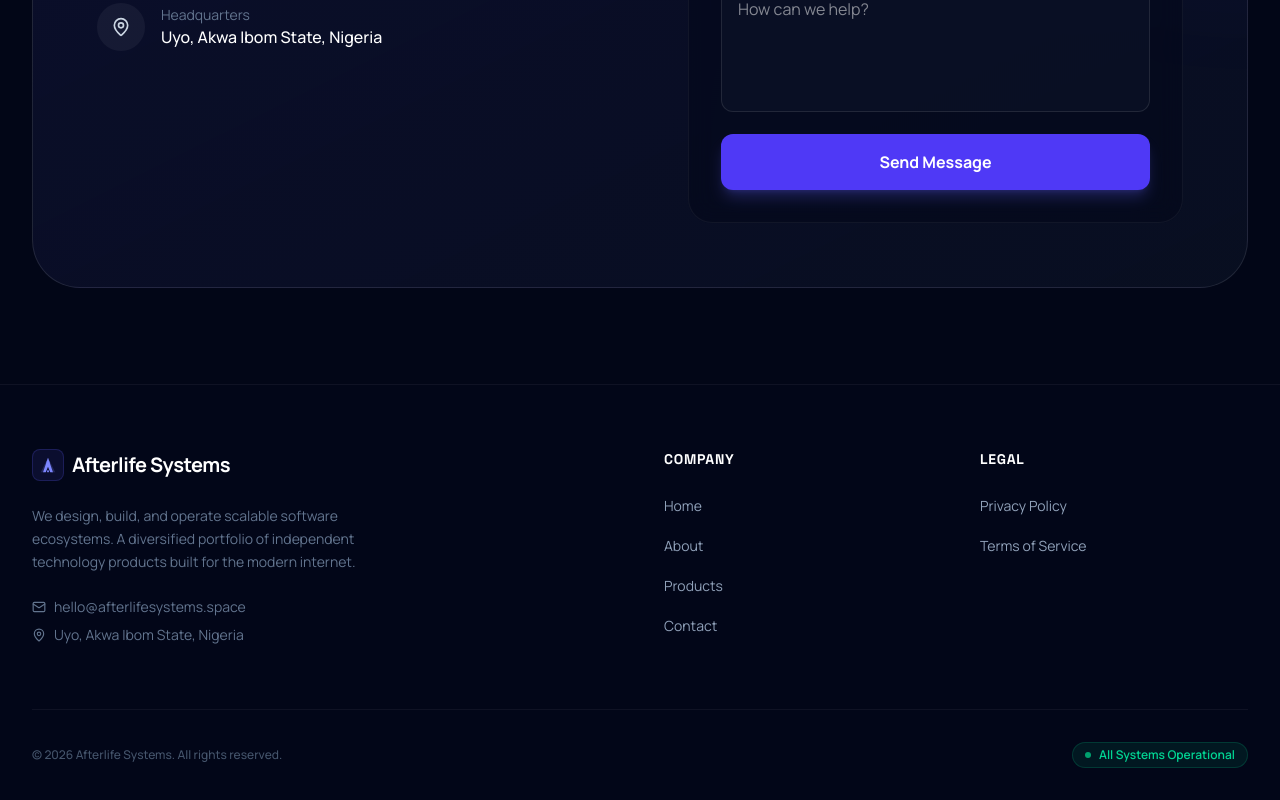
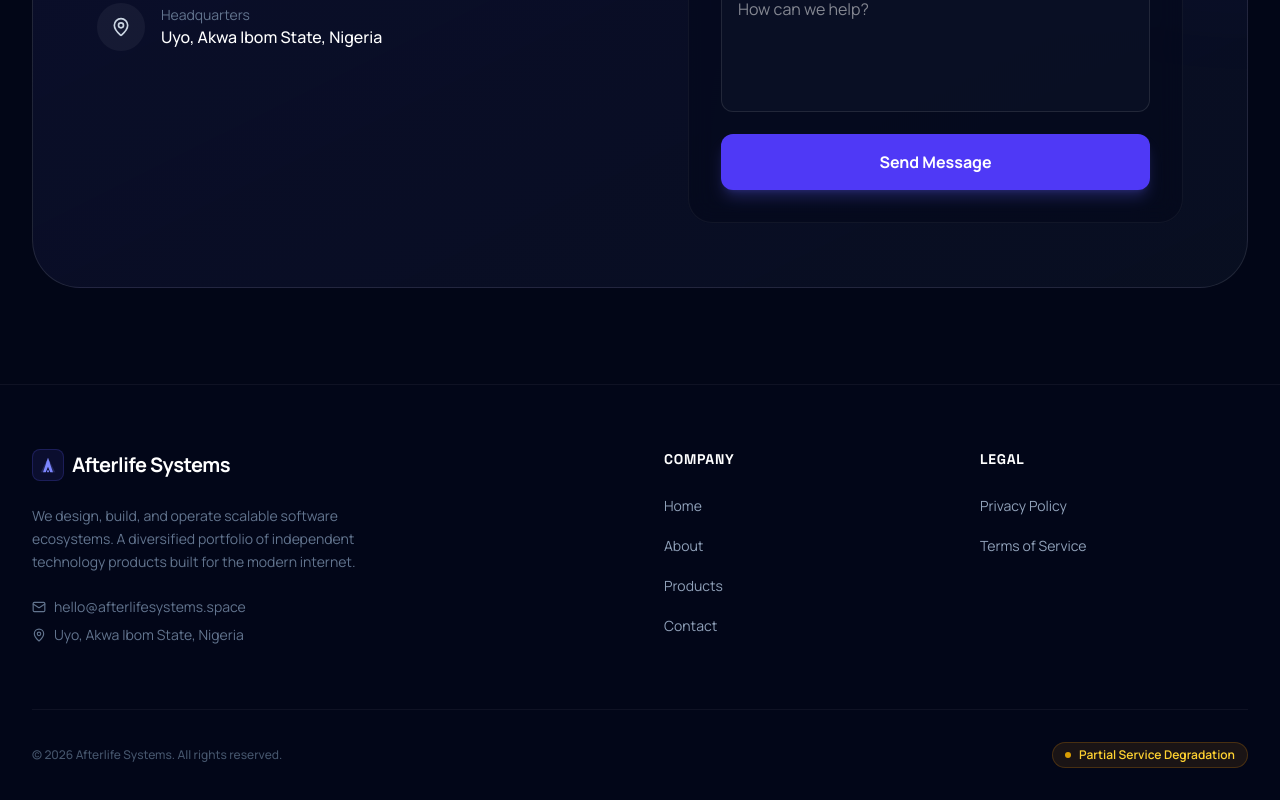
Before and after one commit to GodsfavourWiliiams/Afterlife-systems, a Next.js app: page /contact in a window 1280 px wide. Shown: the part 510-1310 px from the top of the page. Built offline with nearby package versions, Linux system fonts and the light colour scheme; no server answers.

Commit message:
feat: Implement system status monitoring with a dedicated API endpoint, UI pill component, and integrated contact form configuration checks.

```diff
--- a/app/api/contact/route.ts
+++ b/app/api/contact/route.ts
@@ -66,7 +66,7 @@ export async function POST(request: NextRequest) {
       return NextResponse.json({ error: errors[0] }, { status: 400 });
     }
 
-    const from = process.env.CONTACT_FROM_EMAIL ?? 'Afterlife Systems <onboarding@resend.dev>';
+    const from = process.env.CONTACT_FROM_EMAIL ?? 'Afterlife Systems <hello@afterlifesystems.space>';
     const to = process.env.CONTACT_RECIPIENT_EMAIL ?? CONTACT_EMAIL;
     const subject = `New website inquiry from ${payload.firstName} ${payload.lastName}`;
 
--- /dev/null
+++ b/app/api/system-status/route.ts
@@ -0,0 +1,15 @@
+import { NextResponse } from 'next/server';
+import { getSystemStatus } from '@/lib/system-status';
+
+export const dynamic = 'force-dynamic';
+export const revalidate = 0;
+
+export async function GET() {
+  const payload = getSystemStatus();
+
+  return NextResponse.json(payload, {
+    headers: {
+      'Cache-Control': 'no-store, max-age=0'
+    }
+  });
+}
--- a/components/layout/site-footer.tsx
+++ b/components/layout/site-footer.tsx
@@ -2,6 +2,7 @@ import Link from 'next/link';
 import { COMPANY_NAME, YEAR, CONTACT_EMAIL, COMPANY_ADDRESS } from '@/site-constants';
 import { Icon } from '@/components/shared/site-icon';
 import { Logo } from '@/components/shared/site-logo';
+import SystemStatusPill from '@/components/layout/system-status-pill';
 
 const SiteFooter = () => {
   return (
@@ -92,10 +93,7 @@ const SiteFooter = () => {
           <p className="text-xs font-medium text-slate-600">
             © {YEAR} {COMPANY_NAME}. All rights reserved.
           </p>
-          <div className="flex items-center gap-2 rounded-full border border-emerald-500/20 bg-emerald-500/10 px-3 py-1">
-            <span className="h-1.5 w-1.5 animate-pulse rounded-full bg-emerald-500" />
-            <span className="text-xs font-semibold text-emerald-400">All Systems Operational</span>
-          </div>
+          <SystemStatusPill />
         </div>
       </div>
     </footer>
--- /dev/null
+++ b/components/layout/system-status-pill.tsx
@@ -0,0 +1,97 @@
+'use client';
+
+import { useEffect, useMemo, useState } from 'react';
+import type { SystemStatusPayload } from '@/lib/system-status';
+
+type BadgeState = 'loading' | 'operational' | 'degraded' | 'outage';
+
+const POLL_INTERVAL_MS = 60_000;
+
+const SystemStatusPill = () => {
+  const [badgeState, setBadgeState] = useState<BadgeState>('loading');
+  const [label, setLabel] = useState('Checking System Status');
+  const [message, setMessage] = useState('Running health checks...');
+
+  useEffect(() => {
+    let active = true;
+
+    const fetchStatus = async () => {
+      try {
+        const response = await fetch('/api/system-status', { cache: 'no-store' });
+        if (!response.ok) {
+          throw new Error(`Status fetch failed with ${response.status}`);
+        }
+
+        const payload = (await response.json()) as SystemStatusPayload;
+        if (!active) {
+          return;
+        }
+
+        setBadgeState(payload.state);
+        setLabel(payload.label);
+        setMessage(payload.message);
+      } catch {
+        if (!active) {
+          return;
+        }
+
+        setBadgeState('outage');
+        setLabel('Status Check Failed');
+        setMessage('Unable to reach monitoring endpoint.');
+      }
+    };
+
+    fetchStatus();
+    const intervalId = setInterval(fetchStatus, POLL_INTERVAL_MS);
+
+    return () => {
+      active = false;
+      clearInterval(intervalId);
+    };
+  }, []);
+
+  const style = useMemo(() => {
+    if (badgeState === 'operational') {
+      return {
+        wrapper: 'border-emerald-500/20 bg-emerald-500/10',
+        dot: 'bg-emerald-500',
+        text: 'text-emerald-400'
+      };
+    }
+
+    if (badgeState === 'degraded') {
+      return {
+        wrapper: 'border-amber-500/20 bg-amber-500/10',
+        dot: 'bg-amber-400',
+        text: 'text-amber-300'
+      };
+    }
+
+    if (badgeState === 'outage') {
+      return {
+        wrapper: 'border-rose-500/20 bg-rose-500/10',
+        dot: 'bg-rose-400',
+        text: 'text-rose-300'
+      };
+    }
+
+    return {
+      wrapper: 'border-slate-500/20 bg-slate-500/10',
+      dot: 'bg-slate-400',
+      text: 'text-slate-300'
+    };
+  }, [badgeState]);
+
+  return (
+    <div
+      className={`flex items-center gap-2 rounded-full border px-3 py-1 ${style.wrapper}`}
+      aria-live="polite"
+      title={message}
+    >
+      <span className={`h-1.5 w-1.5 rounded-full ${style.dot} ${badgeState !== 'outage' ? 'animate-pulse' : ''}`} />
+      <span className={`text-xs font-semibold ${style.text}`}>{label}</span>
+    </div>
+  );
+};
+
+export default SystemStatusPill;
--- a/components/pages/contact/contact-section.tsx
+++ b/components/pages/contact/contact-section.tsx
@@ -31,14 +31,6 @@ const ContactSection = () => {
     setForm((prev) => ({ ...prev, [key]: value }));
   };
 
-  const openMailtoFallback = (payload: FormState) => {
-    const subject = encodeURIComponent(`Partnership inquiry from ${payload.firstName} ${payload.lastName}`);
-    const body = encodeURIComponent(
-      `Name: ${payload.firstName} ${payload.lastName}\nEmail: ${payload.email}\n\nMessage:\n${payload.message}`
-    );
-    window.location.href = `mailto:${CONTACT_EMAIL}?subject=${subject}&body=${body}`;
-  };
-
   const handleSubmit = async (event: FormEvent<HTMLFormElement>) => {
     event.preventDefault();
     setStatus('submitting');
@@ -62,13 +54,6 @@ const ContactSection = () => {
       const data = await response.json();
 
       if (!response.ok) {
-        if (data?.code === 'CONTACT_NOT_CONFIGURED') {
-          openMailtoFallback(payload);
-          setStatus('success');
-          setFeedback('Opened your email client to complete sending your message.');
-          return;
-        }
-
         setStatus('error');
         setFeedback(data?.error ?? 'Unable to send your message right now.');
         return;
--- a/components/pages/home/process-section.tsx
+++ b/components/pages/home/process-section.tsx
@@ -45,11 +45,6 @@ const ProcessSection = () => {
                 <h3 className="text-xl font-bold text-white mb-3">{step.title}</h3>
                 <p className="text-slate-400 text-sm leading-relaxed">{step.desc}</p>
 
-                {idx !== steps.length - 1 && (
-                  <div className="hidden lg:block absolute top-12 -right-4 text-slate-700 z-10">
-                    <Icon name="ChevronRight" size={24} />
-                  </div>
-                )}
               </div>
             </div>
           ))}
--- /dev/null
+++ b/lib/system-status.ts
@@ -0,0 +1,56 @@
+export type ServiceState = 'operational' | 'degraded';
+
+export interface ServiceCheck {
+  id: string;
+  label: string;
+  state: ServiceState;
+  detail: string;
+}
+
+export interface SystemStatusPayload {
+  state: ServiceState;
+  label: string;
+  message: string;
+  checkedAt: string;
+  checks: ServiceCheck[];
+}
+
+export const getSystemStatus = (): SystemStatusPayload => {
+  const checks: ServiceCheck[] = [
+    {
+      id: 'website',
+      label: 'Website',
+      state: 'operational',
+      detail: 'Core web pages are available.'
+    }
+  ];
+
+  const hasResendApiKey = Boolean(process.env.RESEND_API_KEY);
+  const hasFromAddress = Boolean(process.env.CONTACT_FROM_EMAIL);
+  const hasRecipientAddress = Boolean(process.env.CONTACT_RECIPIENT_EMAIL);
+  const contactConfigured = hasResendApiKey && hasFromAddress && hasRecipientAddress;
+
+  checks.push({
+    id: 'contact-email',
+    label: 'Contact Email',
+    state: contactConfigured ? 'operational' : 'degraded',
+    detail: contactConfigured
+      ? 'Contact form email delivery is configured.'
+      : 'Contact form email delivery is pending configuration.'
+  });
+
+  const overallState: ServiceState = checks.some((check) => check.state === 'degraded')
+    ? 'degraded'
+    : 'operational';
+
+  return {
+    state: overallState,
+    label: overallState === 'operational' ? 'All Systems Operational' : 'Partial Service Degradation',
+    message:
+      overallState === 'operational'
+        ? 'All monitored services are running normally.'
+        : 'At least one monitored service needs attention.',
+    checkedAt: new Date().toISOString(),
+    checks
+  };
+};
```
Also changed, not shown: 1 other file (tests, documents, lock files or other folders).
